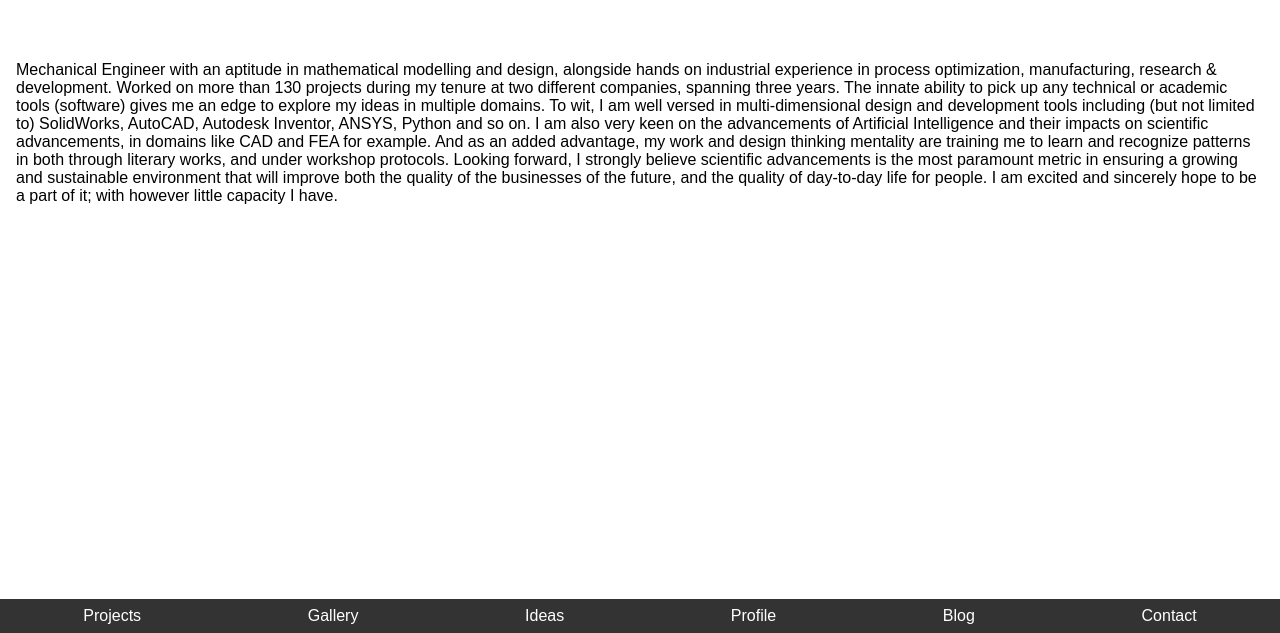
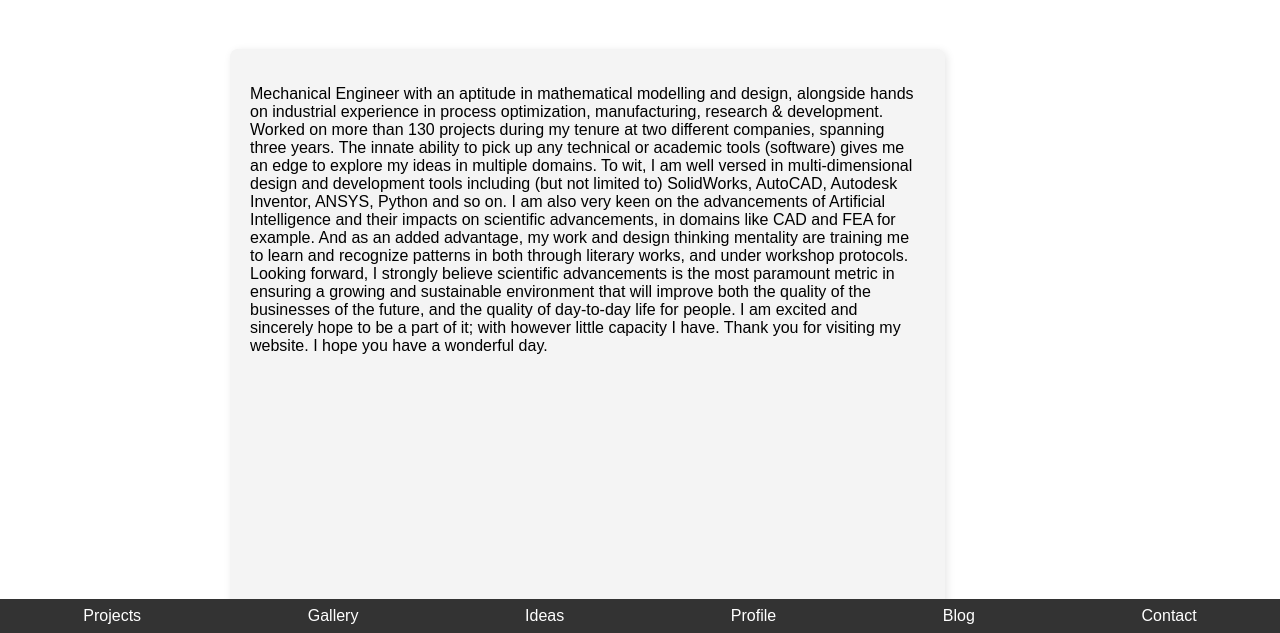
Before and after one commit to OmarSaifME/OmarSaifME.github.io, a plain HTML site: page index.html in a window 1280 px wide. Shown: the part 167-800 px from the top of the page. Drawn offline with Linux system fonts and the light colour scheme.

Commit message:
Update Visuals (text box) using CSS

```diff
--- a/index.html
+++ b/index.html
@@ -48,13 +48,39 @@
         <img src="your-picture.jpg" alt="Profile Picture">
     </header>
 
-    <main>
-        <p>Mechanical Engineer with an aptitude in mathematical modelling and design, alongside hands on industrial experience in process optimization, manufacturing, research & development. Worked on more than 130 projects during my tenure at two different companies, spanning three years. The innate ability to pick up any technical or academic tools (software) gives me an edge to explore my ideas in multiple domains. To wit, I am well versed in multi-dimensional design and development tools including (but not limited to) SolidWorks, AutoCAD, Autodesk Inventor, ANSYS, Python and so on. I am also very keen on the advancements of Artificial Intelligence and their impacts on scientific advancements, in domains like CAD and FEA for example. And as an added advantage, my work and design thinking mentality are training me to learn and recognize patterns in both through literary works, and under workshop protocols.
+<main class="grid-container">
+    <div class="about-box">
+        <p>
+            Mechanical Engineer with an aptitude in mathematical modelling and design, alongside hands on industrial experience in process optimization, manufacturing, research & development. Worked on more than 130 projects during my tenure at two different companies, spanning three years. The innate ability to pick up any technical or academic tools (software) gives me an edge to explore my ideas in multiple domains. To wit, I am well versed in multi-dimensional design and development tools including (but not limited to) SolidWorks, AutoCAD, Autodesk Inventor, ANSYS, Python and so on. I am also very keen on the advancements of Artificial Intelligence and their impacts on scientific advancements, in domains like CAD and FEA for example. And as an added advantage, my work and design thinking mentality are training me to learn and recognize patterns in both through literary works, and under workshop protocols.
 
-Looking forward, I strongly believe scientific advancements is the most paramount metric in ensuring a growing and sustainable environment that will improve both the quality of the businesses of the future, and the quality of day-to-day life for people.
-I am excited and sincerely hope to be a part of it; with however little capacity I have.
-</p>
-    </main>
+            Looking forward, I strongly believe scientific advancements is the most paramount metric in ensuring a growing and sustainable environment that will improve both the quality of the businesses of the future, and the quality of day-to-day life for people.
+            I am excited and sincerely hope to be a part of it; with however little capacity I have.
+
+            Thank you for visiting my website. I hope you have a wonderful day.
+
+        </p>
+    </div>
+</main>
+
+<style>
+/* Grid setup for main content */
+.grid-container {
+    display: grid;
+    grid-template-columns: repeat(12, 1fr); /* 12-column grid */
+    gap: 20px; /* space between columns */
+    padding: 20px;
+}
+
+/* The box that holds your About Me text */
+.about-box {
+    grid-column: 3 / 10; /* spans columns 3 to 10 */
+    background-color: #f4f4f4; /* light gray box */
+    padding: 20px;
+    border-radius: 8px;
+    box-shadow: 2px 2px 8px rgba(0,0,0,0.1);
+}
+</style>
+
 
     <nav>
         <a href="projects.html">Projects</a>
```
